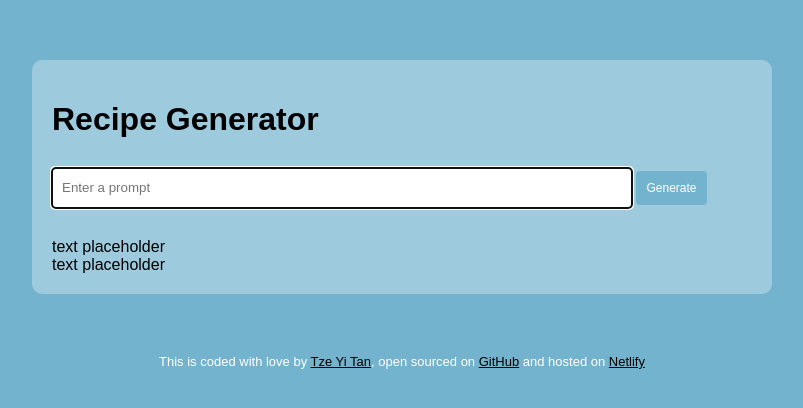
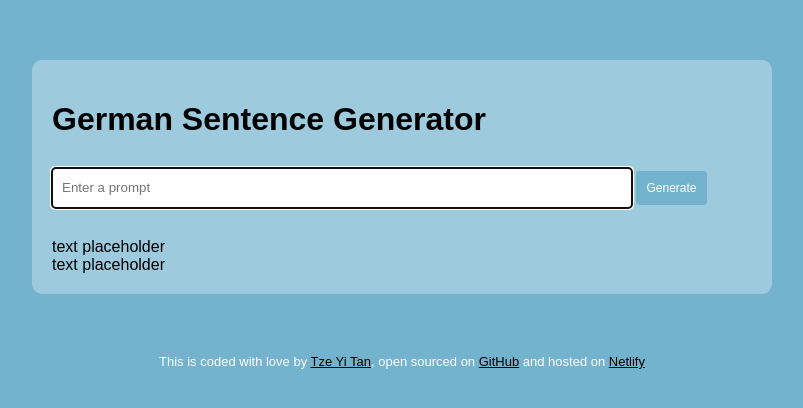
Before and after one commit to tze-tan/Tze-German-Sentence-Generator, a plain HTML site: page index.html in a window 1280 px wide. Shown: the whole page, without its empty margins (238-1041 px from the left). Drawn offline with Linux system fonts and the light colour scheme.

Commit message:
changing to german sentence generator

```diff
--- a/index.html
+++ b/index.html
@@ -8,7 +8,7 @@
   </head>
   <body>
     <div class="container">
-      <h1>Recipe Generator</h1>
+      <h1>German Sentence Generator</h1>
       <form action="">
         <input
           type="text"
```
